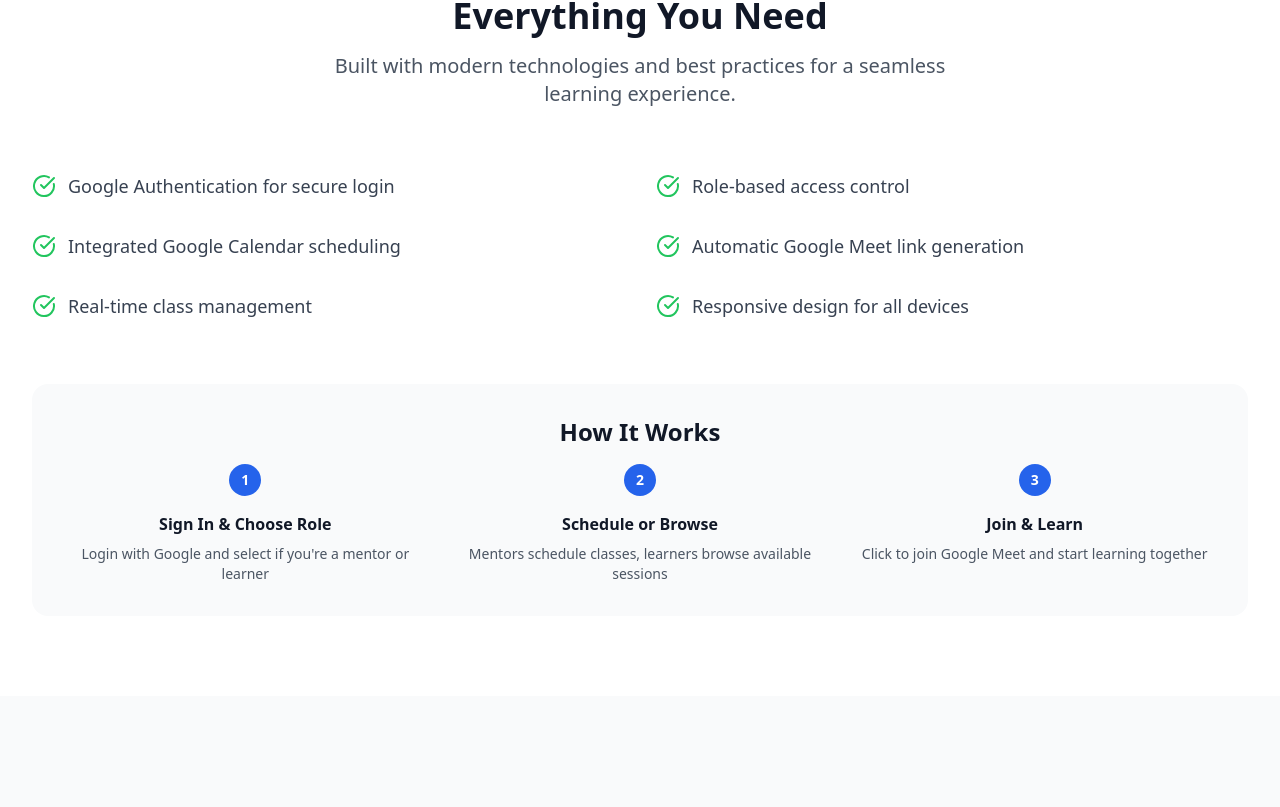
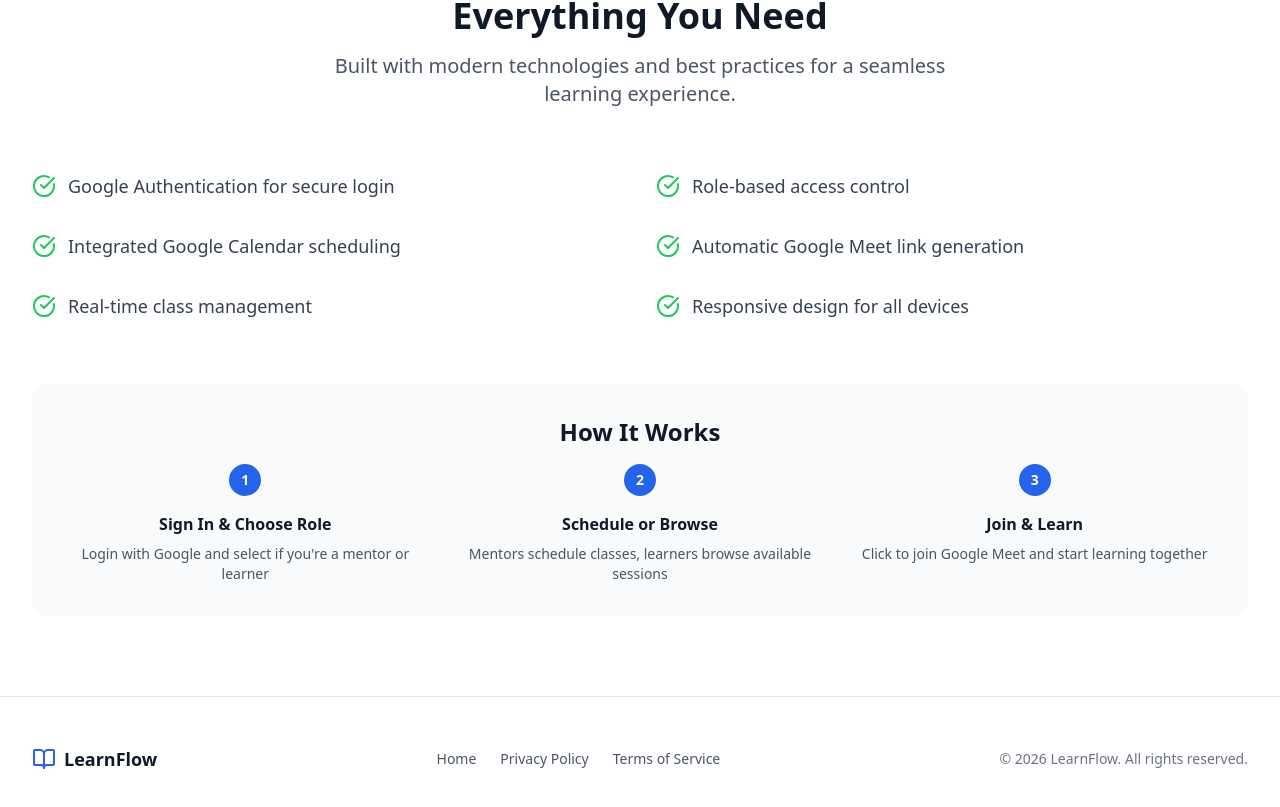
Before and after one commit to jhaayushkumar/LearnFlow, a Next.js app: page / in a window 1280 px wide. Shown: the part 797-1604 px from the top of the page. Before the commit the page ends 1493 px from the top, so only its background shows below. Built offline with nearby package versions, Linux system fonts and the light colour scheme; no server answers.

Commit message:
feat: integrate professional footer and legal pages

```diff
--- a/src/components/Layout.js
+++ b/src/components/Layout.js
@@ -1,5 +1,6 @@
 import Head from 'next/head'
 import Navbar from './Navbar'
+import Footer from './Footer'
 
 export default function Layout({ children, title = 'LearnFlow' }) {
   return (
@@ -8,9 +9,10 @@ export default function Layout({ children, title = 'LearnFlow' }) {
         <title>{title}</title>
         <meta name="viewport" content="width=device-width, initial-scale=1" />
       </Head>
-      <div className="min-h-screen bg-gray-50">
+      <div className="min-h-screen bg-gray-50 flex flex-col">
         <Navbar />
-        <main>{children}</main>
+        <main className="flex-grow">{children}</main>
+        <Footer />
       </div>
     </>
   )
```
